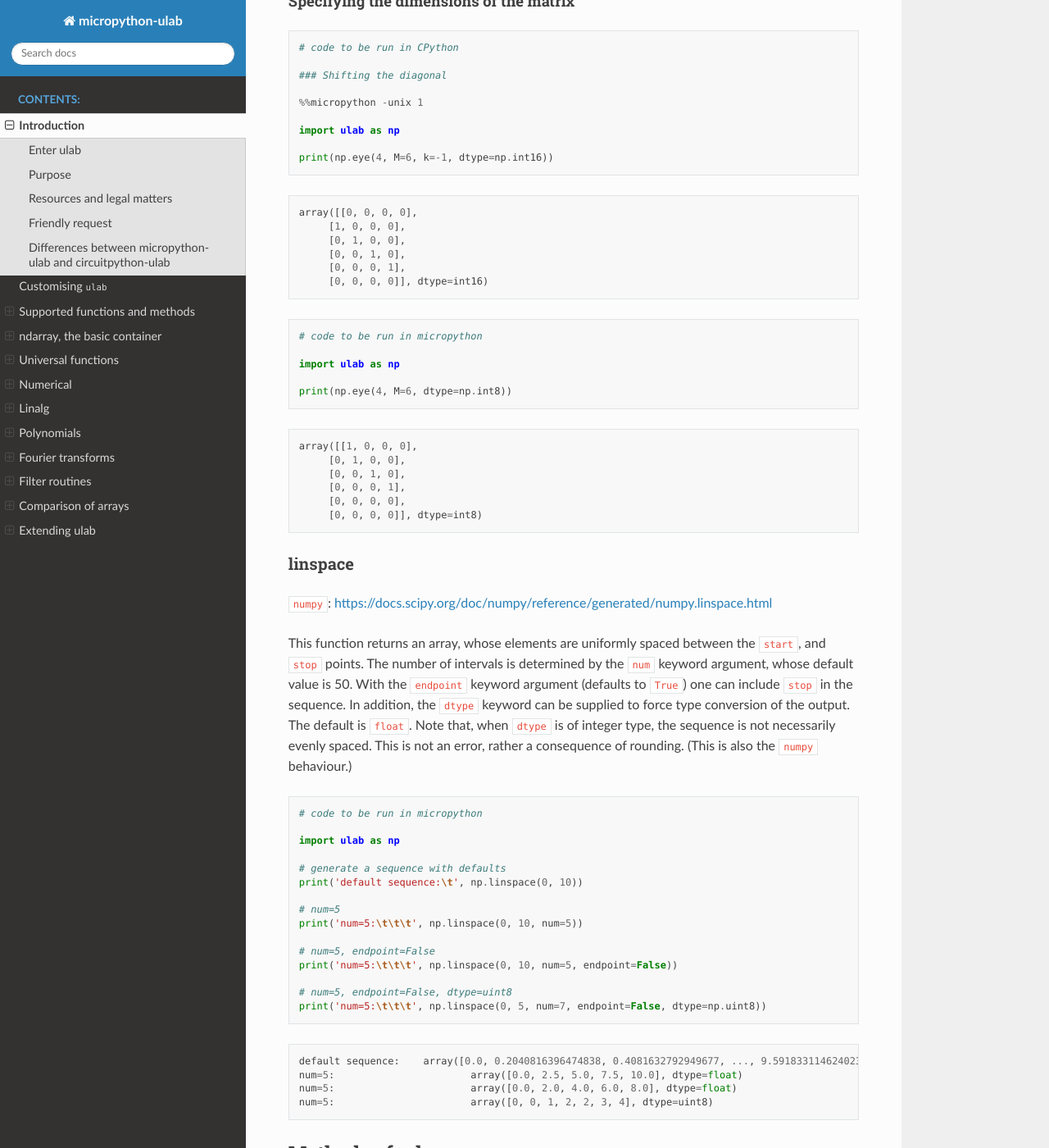
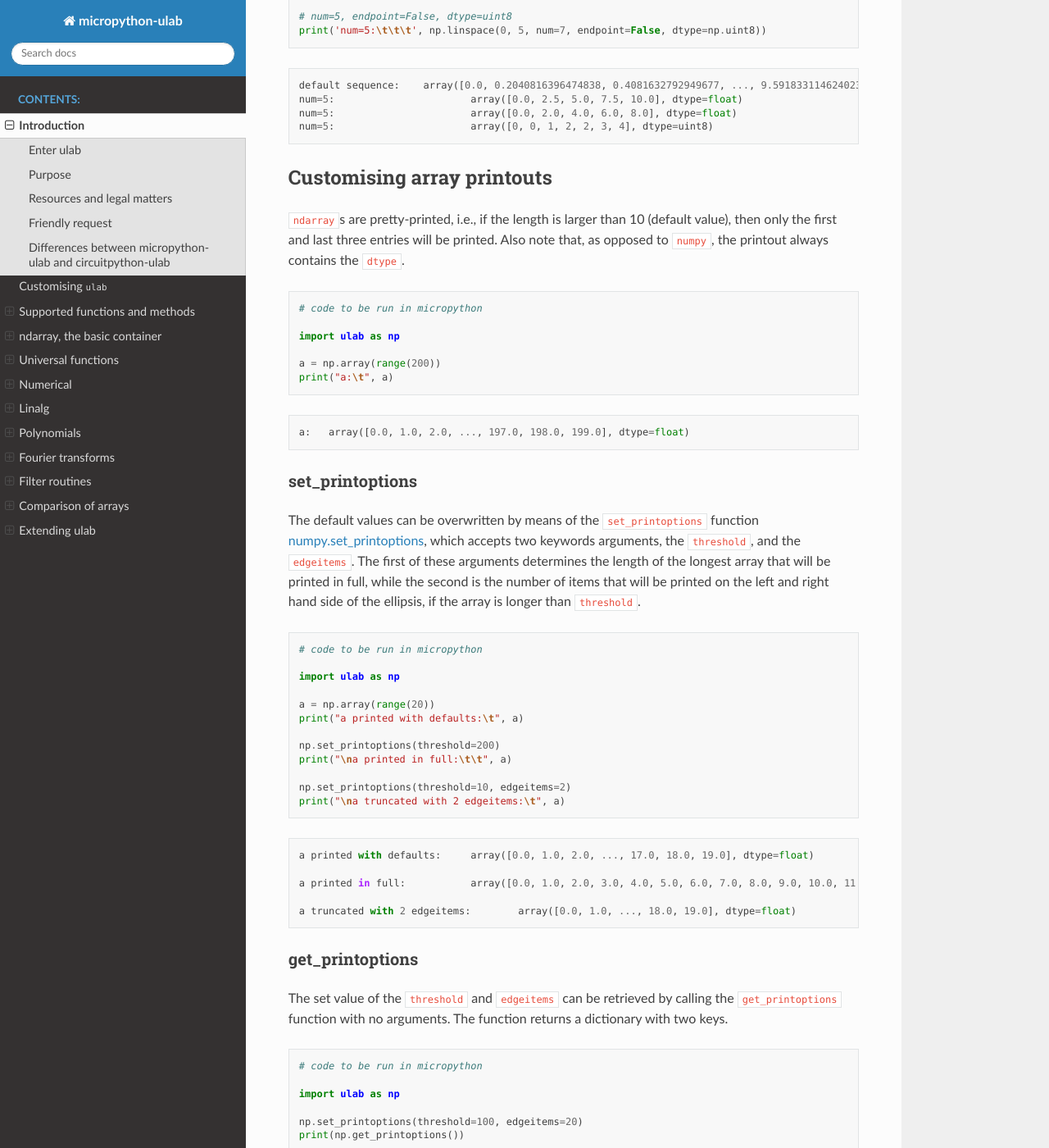
Before and after one commit to v923z/micropython-ulab, a Sphinx documentation site: the page built from docs/manual/source/ulab.rst, in a window 1280 px wide and 1400 px high, scrolled down 12831 px. Shown: the whole window at 82% size. Built offline with Sphinx 7.4.7 and the Read the Docs theme 2.0.0, drawn with Linux system fonts in a browser that asks for light colours; some of the changed text lies outside the part shown.

Commit message:
moved the section on set_printoptions in the manual

```diff
--- a/docs/manual/source/ulab.rst
+++ b/docs/manual/source/ulab.rst
@@ -449,84 +449,6 @@ default.
 
 
 
-Customising array printouts
-~~~~~~~~~~~~~~~~~~~~~~~~~~~
-
-``ndarray``\ s are pretty-printed, i.e., if the length is larger than 10
-(default value), then only the first and last three entries will be
-printed. Also note that, as opposed to ``numpy``, the printout always
-contains the ``dtype``.
-
-.. code::
-
-    # code to be run in micropython
-
-    import ulab as np
-
-    a = np.array(range(200))
-    print("a:\t", a)
-
-.. parsed-literal::
-
-    a:	 array([0.0, 1.0, 2.0, ..., 197.0, 198.0, 199.0], dtype=float)
-
-
-
-
-The default values can be overwritten by means of the
-``set_printoptions`` functions
-`numpy.set_printoptions <#https://numpy.org/doc/1.18/reference/generated/numpy.set_printoptions.html>`__,
-which accepts two keywords arguments, the ``threshold``, and the
-``edgeitems``. The first of these arguments determines the length of the
-longest array that will be printed in full, while the second is the
-number of items that will be printed on the left and right hand side of
-the ellipsis.
-
-.. code::
-
-    # code to be run in micropython
-
-    import ulab as np
-
-    a = np.array(range(20))
-    print("a printed with defaults:\t", a)
-
-    np.set_printoptions(threshold=200)
-    print("\na printed in full:\t\t", a)
-
-    np.set_printoptions(threshold=10, edgeitems=2)
-    print("\na truncated with 2 edgeitems:\t", a)
-
-.. parsed-literal::
-
-    a printed with defaults:	 array([0.0, 1.0, 2.0, ..., 17.0, 18.0, 19.0], dtype=float)
-
-    a printed in full:		 array([0.0, 1.0, 2.0, 3.0, 4.0, 5.0, 6.0, 7.0, 8.0, 9.0, 10.0, 11.0, 12.0, 13.0, 14.0, 15.0, 16.0, 17.0, 18.0, 19.0], dtype=float)
-
-    a truncated with 2 edgeitems:	 array([0.0, 1.0, ..., 18.0, 19.0], dtype=float)
-
-
-
-
-The set value of the ``threshold`` and ``edgeitems`` can be retrieved by
-calling the ``get_printoptions`` function with no arguments:
-
-.. code::
-
-    # code to be run in micropython
-
-    import ulab as np
-
-    np.set_printoptions(threshold=100, edgeitems=20)
-    print(np.get_printoptions())
-
-.. parsed-literal::
-
-    {'threshold': 100, 'edgeitems': 20}
-
-
-
-
 Initialising by passing arrays
 ~~~~~~~~~~~~~~~~~~~~~~~~~~~~~~
 
@@ -795,6 +717,91 @@ consequence of rounding. (This is also the ``numpy`` behaviour.)
     num=5:			 array([0.0, 2.5, 5.0, 7.5, 10.0], dtype=float)
     num=5:			 array([0.0, 2.0, 4.0, 6.0, 8.0], dtype=float)
     num=5:			 array([0, 0, 1, 2, 2, 3, 4], dtype=uint8)
+
+
+
+
+Customising array printouts
+---------------------------
+
+``ndarray``\ s are pretty-printed, i.e., if the length is larger than 10
+(default value), then only the first and last three entries will be
+printed. Also note that, as opposed to ``numpy``, the printout always
+contains the ``dtype``.
+
+.. code::
+
+    # code to be run in micropython
+
+    import ulab as np
+
+    a = np.array(range(200))
+    print("a:\t", a)
+
+.. parsed-literal::
+
+    a:	 array([0.0, 1.0, 2.0, ..., 197.0, 198.0, 199.0], dtype=float)
+
+
+
+
+set_printoptions
+~~~~~~~~~~~~~~~~
+
+The default values can be overwritten by means of the
+``set_printoptions`` function
+`numpy.set_printoptions <https://numpy.org/doc/1.18/reference/generated/numpy.set_printoptions.html>`__,
+which accepts two keywords arguments, the ``threshold``, and the
+``edgeitems``. The first of these arguments determines the length of the
+longest array that will be printed in full, while the second is the
+number of items that will be printed on the left and right hand side of
+the ellipsis, if the array is longer than ``threshold``.
+
+.. code::
+
+    # code to be run in micropython
+
+    import ulab as np
+
+    a = np.array(range(20))
+    print("a printed with defaults:\t", a)
+
+    np.set_printoptions(threshold=200)
+    print("\na printed in full:\t\t", a)
+
+    np.set_printoptions(threshold=10, edgeitems=2)
+    print("\na truncated with 2 edgeitems:\t", a)
+
+.. parsed-literal::
+
+    a printed with defaults:	 array([0.0, 1.0, 2.0, ..., 17.0, 18.0, 19.0], dtype=float)
+
+    a printed in full:		 array([0.0, 1.0, 2.0, 3.0, 4.0, 5.0, 6.0, 7.0, 8.0, 9.0, 10.0, 11.0, 12.0, 13.0, 14.0, 15.0, 16.0, 17.0, 18.0, 19.0], dtype=float)
+
+    a truncated with 2 edgeitems:	 array([0.0, 1.0, ..., 18.0, 19.0], dtype=float)
+
+
+
+
+get_printoptions
+~~~~~~~~~~~~~~~~
+
+The set value of the ``threshold`` and ``edgeitems`` can be retrieved by
+calling the ``get_printoptions`` function with no arguments. The
+function returns a dictionary with two keys.
+
+.. code::
+
+    # code to be run in micropython
+
+    import ulab as np
+
+    np.set_printoptions(threshold=100, edgeitems=20)
+    print(np.get_printoptions())
+
+.. parsed-literal::
+
+    {'threshold': 100, 'edgeitems': 20}
 
 
 
```
Also changed, not shown: docs/ulab-manual.ipynb.
